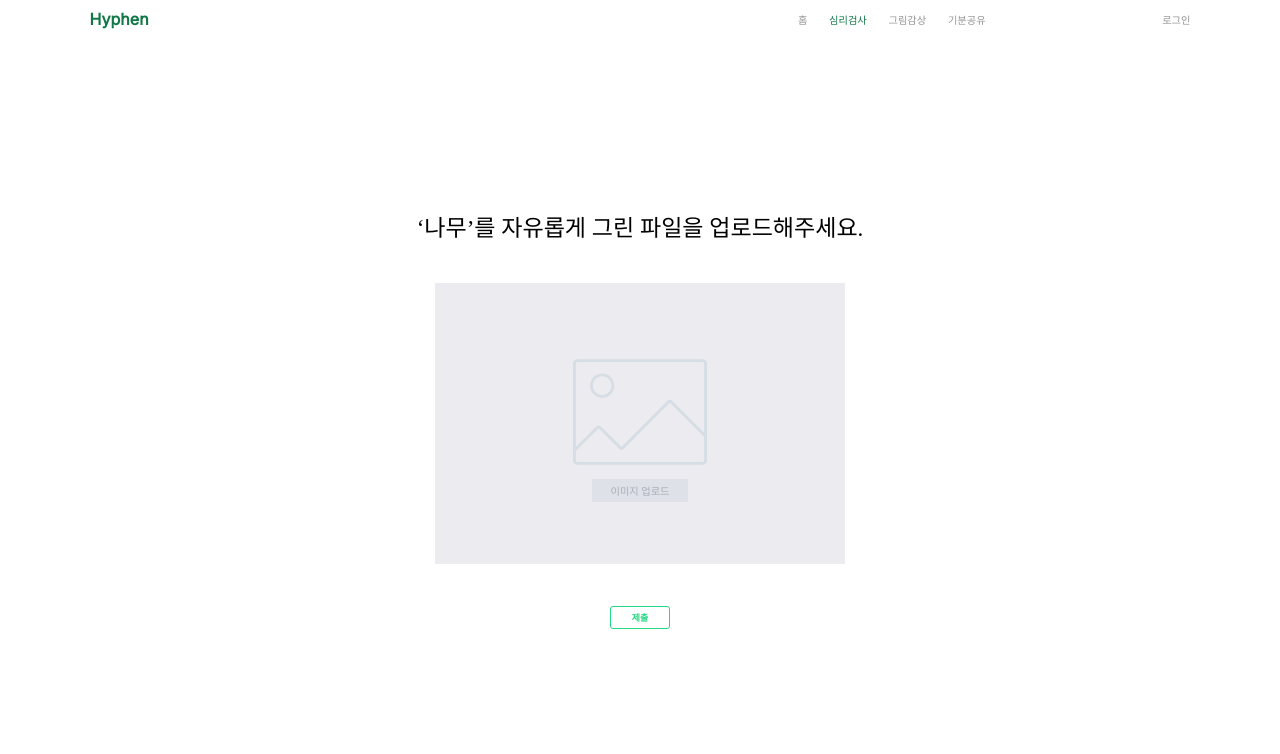
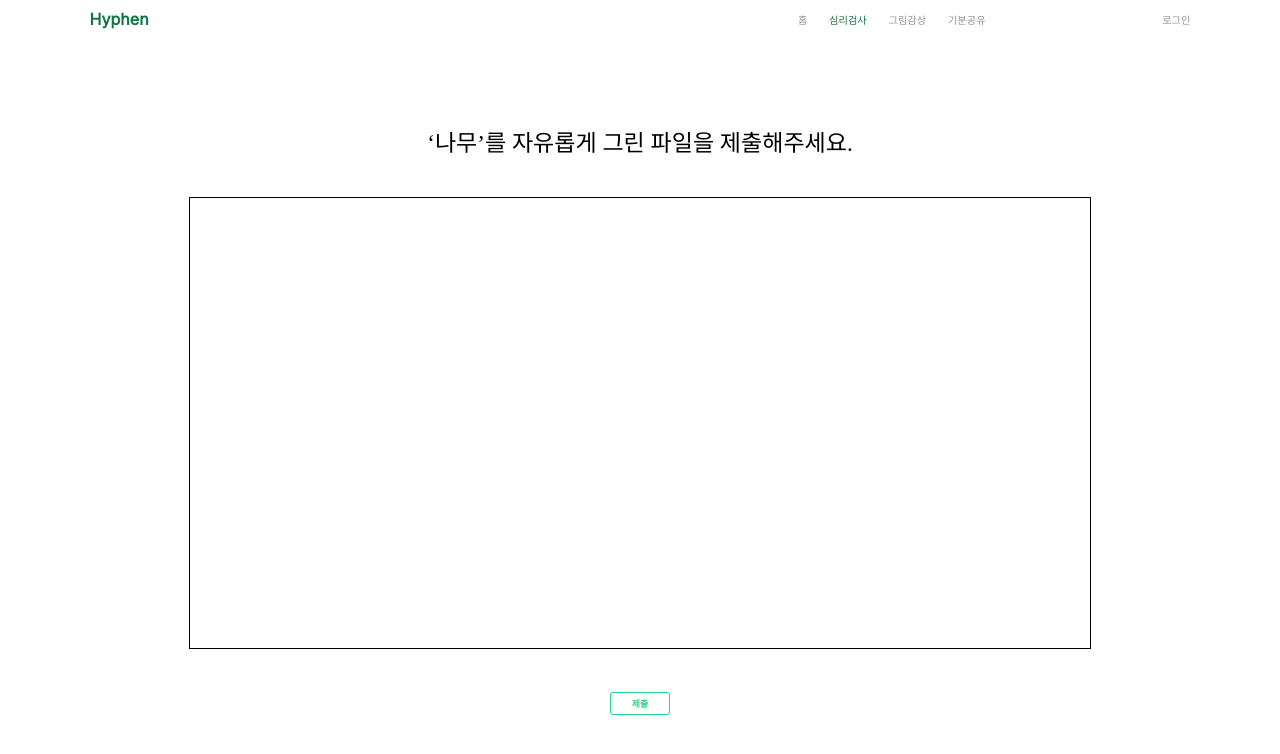
Before and after one commit to Juchayeossda/hyphen-frontend, a React (Create React App) app: page /psytest in a window 1280 px wide. Shown: the top 754 px of the page. Built offline with nearby package versions, Linux system fonts and the light colour scheme.

Commit message:
feat/canvas

```diff
--- a/public/index.html
+++ b/public/index.html
@@ -24,7 +24,7 @@
       work correctly both with client-side routing and a non-root public URL.
       Learn how to configure a non-root public URL by running `npm run build`.
     -->
-    <title>React App</title>
+    <title>Hyphen</title>
   </head>
   <body>
     <noscript>You need to enable JavaScript to run this app.</noscript>
--- a/src/components/PsychologicalTest/Main/index.tsx
+++ b/src/components/PsychologicalTest/Main/index.tsx
@@ -10,55 +10,59 @@ import { responseType } from '../type';
 import AIResult from '../../../function/AIResult';
 // import TestVideo from "../../../assets/testVideo.mp4"
 
+// 업로드랑 그리기 중 선택할 수 있도록 만들기
 const PsyTest = () => {
     const navigator = useNavigate()
     const setIsActivePage = useSetRecoilState(isActivePageAtom)
 
-    const DIRECTION = "‘나무’를 자유롭게 그린 파일을 업로드해주세요."
+    const DIRECTION = "‘나무’를 자유롭게 그린 파일을 제출해주세요."
 
     const [uploadImg,setUploadImg] = useState<File|null>()
     const imgFormData = new FormData()
 
-    /*
     const canvasRef = useRef<HTMLCanvasElement>(null)
     const [getCtx,setGetCtx] = useState<any>(null)
     // 선 활성화 또는 비활성화 상태
     const [ispainting,setIsPainting] = useState<boolean>(false)
-    */
 
     const [detectObject, setDetectClass] = useState<string[]>([])
 
     useEffect(()=>{
         setIsActivePage(2)
 
-        /*
         const canvas:any = canvasRef.current
         const ctx = canvas.getContext("2d");
         if(ctx){
             ctx.lineJoin = "round";
-            ctx.lineWidth = 2.5;
-            ctx.strokeStyle = "#000000";
+            ctx.lineWidth = 1;
+            ctx.strokeStyle = "#000";
             setGetCtx(ctx)
         }
-        */
+
     },[])
 
-    /* const drawingFunction = (e:any) => {
-        const mouseX = e.nativeEvent.offsetX
-        const mouseY = e.nativeEvent.offsetY
+    const drawingFunction = (e:any) => {
+        const mouseX = Number(e.nativeEvent.offsetX)
+        const mouseY = Number(e.nativeEvent.offsetY)
 
+        /* getCtx.beginPath();
+        getCtx.moveTo(500, 500);
+        getCtx.lineTo(100, 100);
+        getCtx.stroke(); */
         if (!ispainting) {
             getCtx.beginPath();
             getCtx.moveTo(mouseX, mouseY);
-          } else {
+        } else {
             getCtx.lineTo(mouseX, mouseY);
             getCtx.stroke();
-          }
-    } */
+        }
+    }
 
     const onSubmit = () => {
-        if(uploadImg){
-            imgFormData.append('image',uploadImg)
+        if(canvasRef.current){
+            const imageUrl = canvasRef.current.toDataURL("image/jpeg")
+
+            imgFormData.append('image',imageUrl)
         }
 
         if(imgFormData){
@@ -84,6 +88,7 @@ const PsyTest = () => {
             })
             .catch((err)=>{
                 console.error(err)
+                alert("서버 에러입니다.")
             })
         }
     }
@@ -104,7 +109,7 @@ const PsyTest = () => {
         <S.PsyTestLayout>
             <S.Direction>{DIRECTION}</S.Direction>
 
-            <S.ImgWrapper>
+            {/*<S.ImgWrapper>
                 <S.ImgPreview src={uploadImg ? URL.createObjectURL(uploadImg) : DrawingIcon}/>
 
                 <S.ImgInputLabel htmlFor='imgInput'>이미지 업로드</S.ImgInputLabel>
@@ -118,24 +123,29 @@ const PsyTest = () => {
                         }
                     }}
                 />
-            </S.ImgWrapper>
+            </S.ImgWrapper>*/}
 
-            <S.SubmitBtn onClick={onSubmit}>제출</S.SubmitBtn>
-
-            {/*<S.Canvas
+            <S.Canvas
+                width={900}
+                height={450}
                 ref={canvasRef}
                 onMouseDown={() => {
                     setIsPainting(true)
-                    console.log(ispainting)
                     console.log(getCtx)
                 }}
                 onMouseUp={() => {
                     setIsPainting(false)
-                    console.log(ispainting)
                 }}
-                onMouseMove={e => drawingFunction(e)}
-                onMouseLeave={() => setIsPainting(false)}
-            ></S.Canvas>*/}
+                onMouseMove={e => {
+                    drawingFunction(e)
+                }}
+                onMouseLeave={() => {
+                    setIsPainting(false)
+                }}
+            ></S.Canvas>
+
+            <S.SubmitBtn onClick={onSubmit}>제출</S.SubmitBtn>
+
         </S.PsyTestLayout>
     );
 };
--- a/src/components/PsychologicalTest/Main/style.ts
+++ b/src/components/PsychologicalTest/Main/style.ts
@@ -72,8 +72,6 @@ export const SubmitBtn = styled.button`
 `
 
 export const Canvas = styled.canvas`
-    width: 1000px;
-    height: 1000px;
 
     border: 1px solid #000;
     background-color: white;
```
Also changed, not shown: 1 other file (tests, documents, lock files or other folders).
